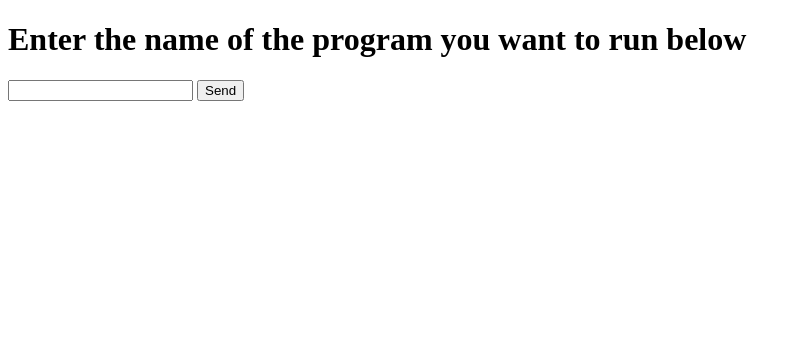
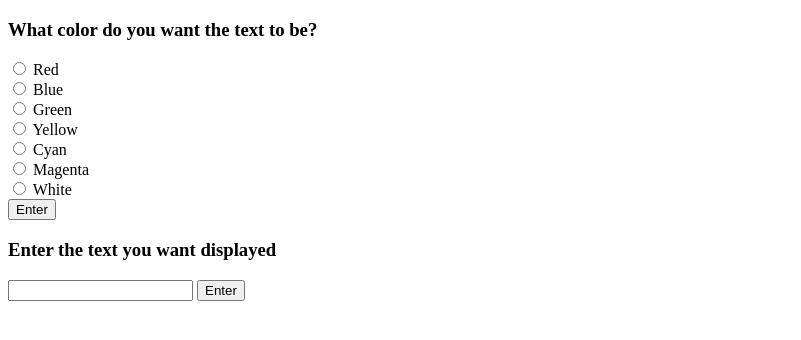
Before and after one commit to emmettneyman/PiLCD, a Flask app: page / in a window 1280 px wide. Shown: the top 340 px of the page, without its empty margins (0-801 px from the left). Run offline with Flask 2, Linux system fonts and the light colour scheme.

Commit message:
added color and scrolling

```diff
--- a/server.py
+++ b/server.py
@@ -7,16 +7,17 @@ app = Flask(__name__)
 
 @app.route('/')
 def my_form():
-	#return "hello, world"
 	return render_template("index.html")
 
 @app.route('/', methods=['GET', 'POST'])
 def my_form_post():
-	text = request.form['program']
-	processed_text = text.upper()
-#	print('test')
-	os.system("python write_to_screen.py " + text)
-	return "ok"
+	if 'program' in request.form:
+		text = request.form['program']
+        	os.system("python write_to_screen.py \"" + text + "\"")
+	if 'color' in request.form:
+		color = request.form['color']
+		os.system("python set_color.py \"" + color + "\"")
+	return render_template("index.html")
 
 if __name__ == '__main__':
 	app.run(host="0.0.0.0")
--- a/templates/index.html
+++ b/templates/index.html
@@ -1,10 +1,22 @@
 <!DOCTYPE html>
 <html lange="en">
 <body>
-	<h1>Enter the name of the program you want to run below</h1>
+	<form action="." method="POST">
+	<h3>What color do you want the text to be?</h3>
+	  	<input type="radio" name="color" value="red"> Red<br>
+  		<input type="radio" name="color" value="blue"> Blue<br>
+  		<input type="radio" name="color" value="green"> Green<br>
+		<input type="radio" name="color" value="yellow"> Yellow<br>
+  		<input type="radio" name="color" value="cyan"> Cyan<br>
+		<input type="radio" name="color" value="magenta"> Magenta<br>
+  		<input type="radio" name="color" value="white"> White<br>
+		<input type="submit" name="color-form" value="Enter">
+	</form>
+	<h3>Enter the text you want displayed</h3>
+	</form>
 	<form action="." method="POST">
 		<input type="text" name="program">
-		<input type="submit" name="program-form" value="Send">
+		<input type="submit" name="program-form" value="Enter">
 	</form>
 </body>
 </html>
```
Also changed, not shown: set_color.py (added, +23 -0 lines), write_to_screen.py (+11 -2 lines).
